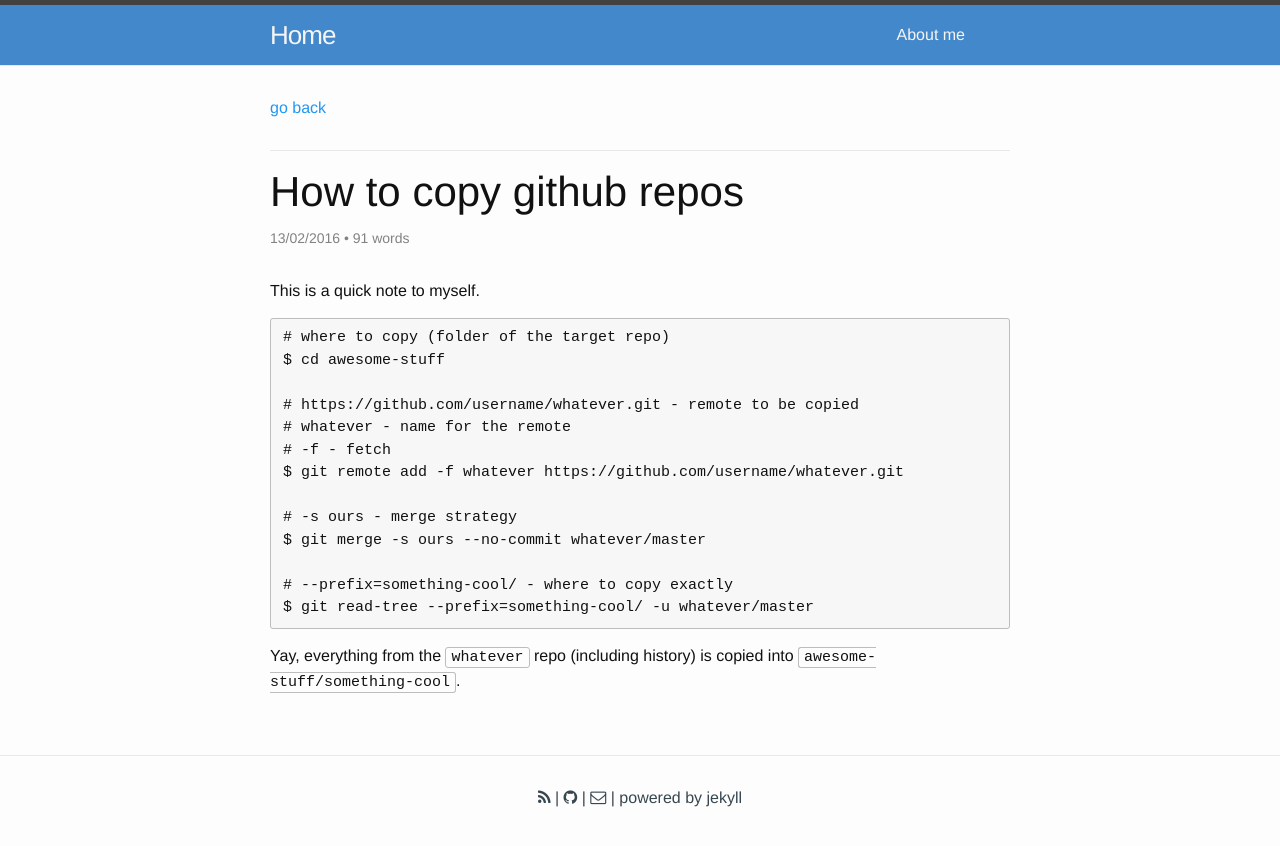
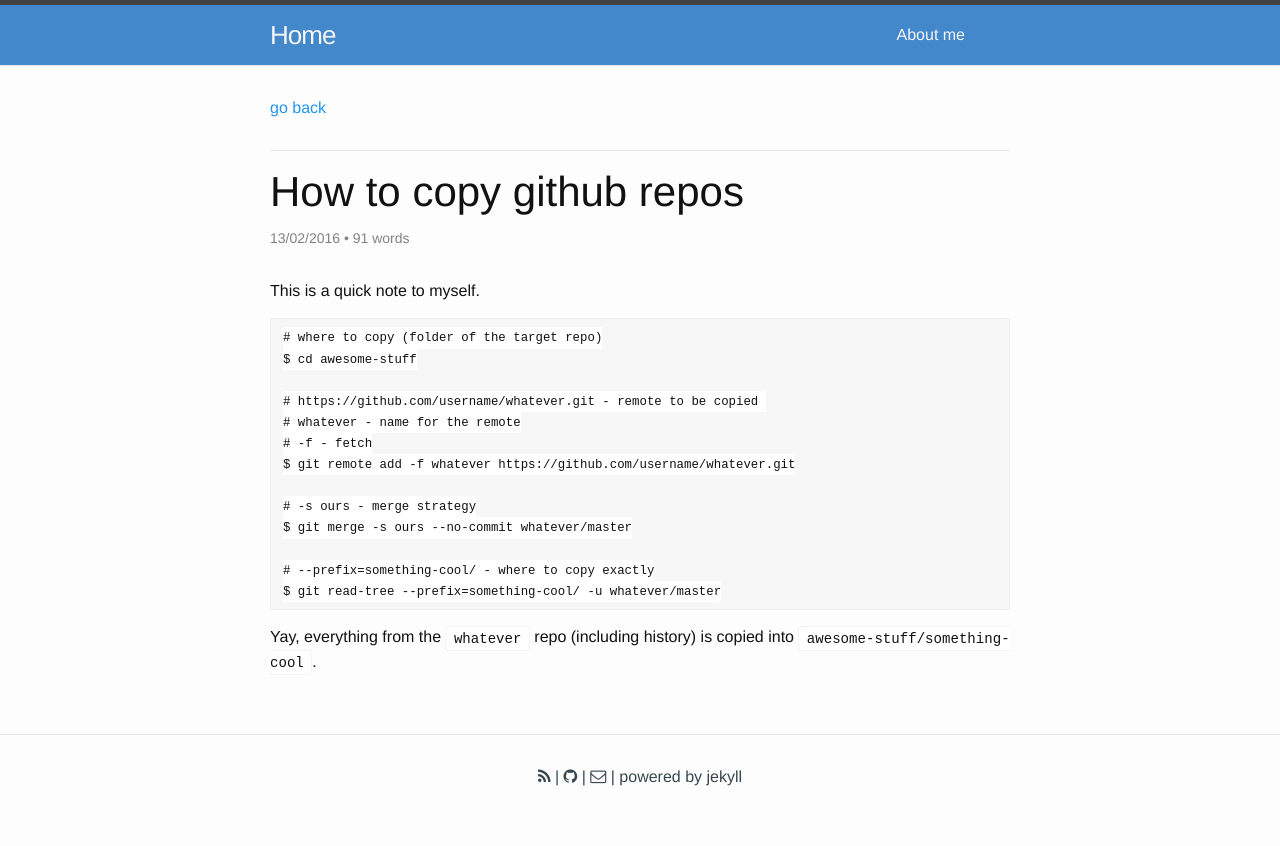
Before and after one commit to demidovakatya/demidovakatya.github.io, a Jekyll site: the page built from _posts/2016-02-13-copy-repos.md, in a window 1280 px wide. Shown: the top 846 px of the page. Built offline with Jekyll 4.4.1, drawn with Linux system fonts in a browser that asks for light colours; nearby versions of some CDN libraries.

Commit message:
changed <code> styles

```diff
--- a/_sass/_base.scss
+++ b/_sass/_base.scss
@@ -129,13 +129,15 @@ blockquote {
 /** * Code formatting */
 pre,
 code {
-    font-size: 15px;
-    border: 1px solid #bdbdbd;
+    font-size: 88%;
+    border: 1px dotted $grey-color-light;
     border-radius: 3px;
 }
 
 code {
-    padding: 1px 5px;
+    padding: 0.5% 1%;
+    font-family: "PT Mono", monospace;
+    background-color: lighten($brand-color, 60%)
 }
 
 pre {
```
